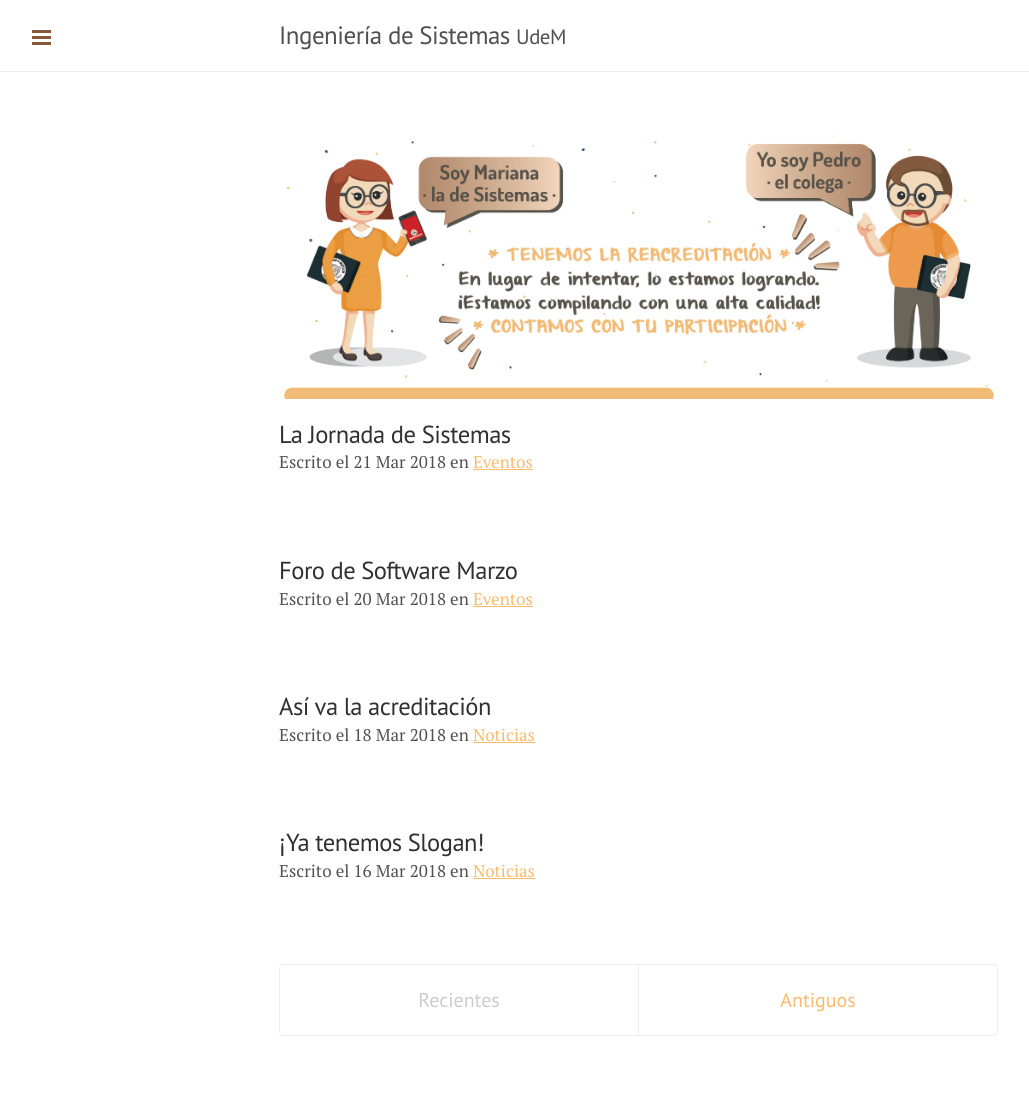
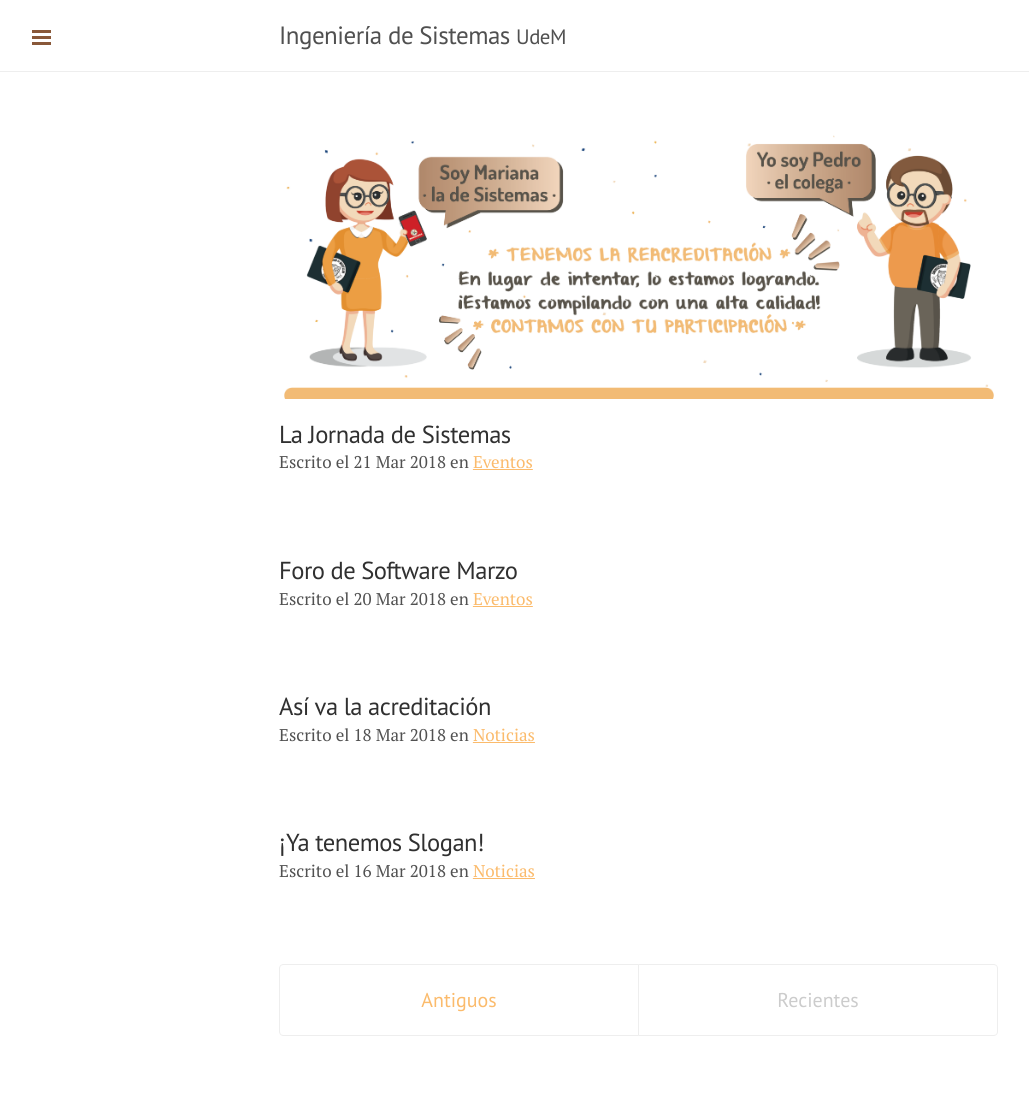
Before and after one commit to ingsistemasudem/ingsistemasudem.github.io, a Jekyll site: the page built from index.html, in a window 1280 px wide. Shown: the whole page, without its empty margins (1-1030 px from the left). Built offline with Jekyll 4.4.1, drawn with Linux system fonts in a browser that asks for light colours; the list of posts is cut into pages by our own code.

Commit message:
revert pagination order

```diff
--- a/index.html
+++ b/index.html
@@ -21,6 +21,11 @@ layout: default
 </div>
 
 <div class="pagination">
+  {% if paginator.next_page %}
+    <a class="pagination-item older" href="/page{{paginator.next_page}}">Antiguos</a>
+  {% else %}
+    <span class="pagination-item older">Antiguos</span>
+  {% endif %}
   {% if paginator.previous_page %}
     {% if paginator.page == 2 %}
       <a class="pagination-item newer" href="/">Recientes</a>
@@ -30,9 +35,4 @@ layout: default
   {% else %}
     <span class="pagination-item newer">Recientes</span>
   {% endif %}
-  {% if paginator.next_page %}
-    <a class="pagination-item older" href="/page{{paginator.next_page}}">Antiguos</a>
-  {% else %}
-    <span class="pagination-item older">Antiguos</span>
-  {% endif %}
 </div>
```
